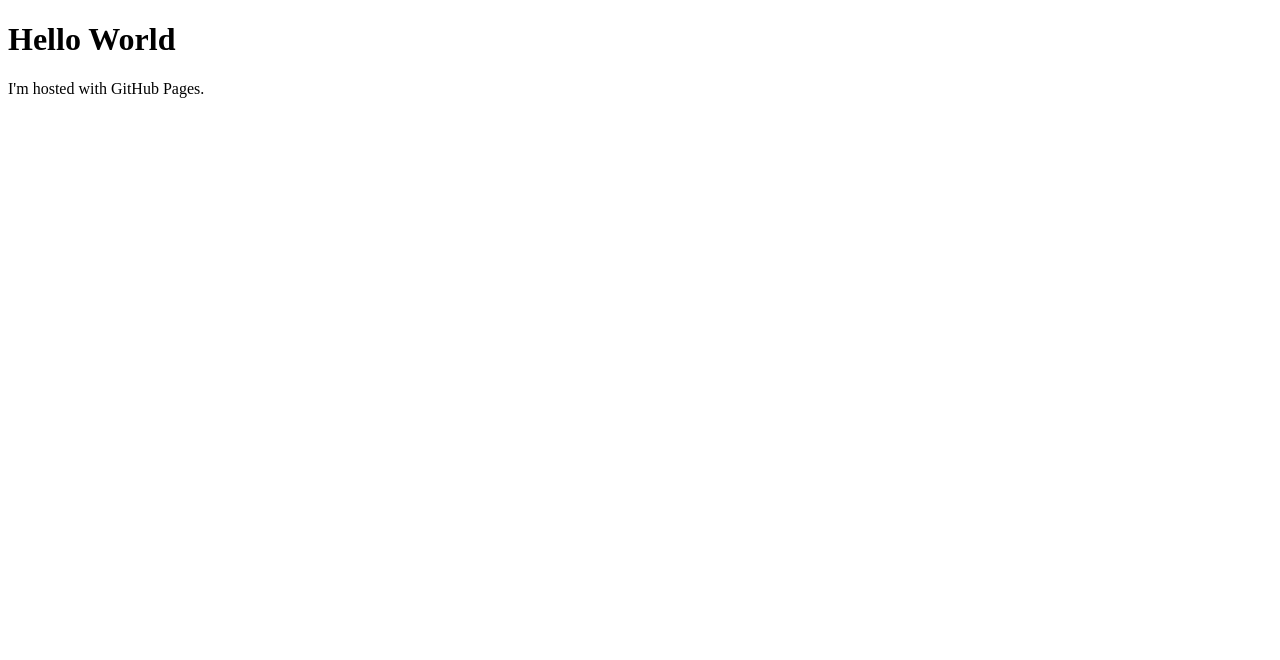
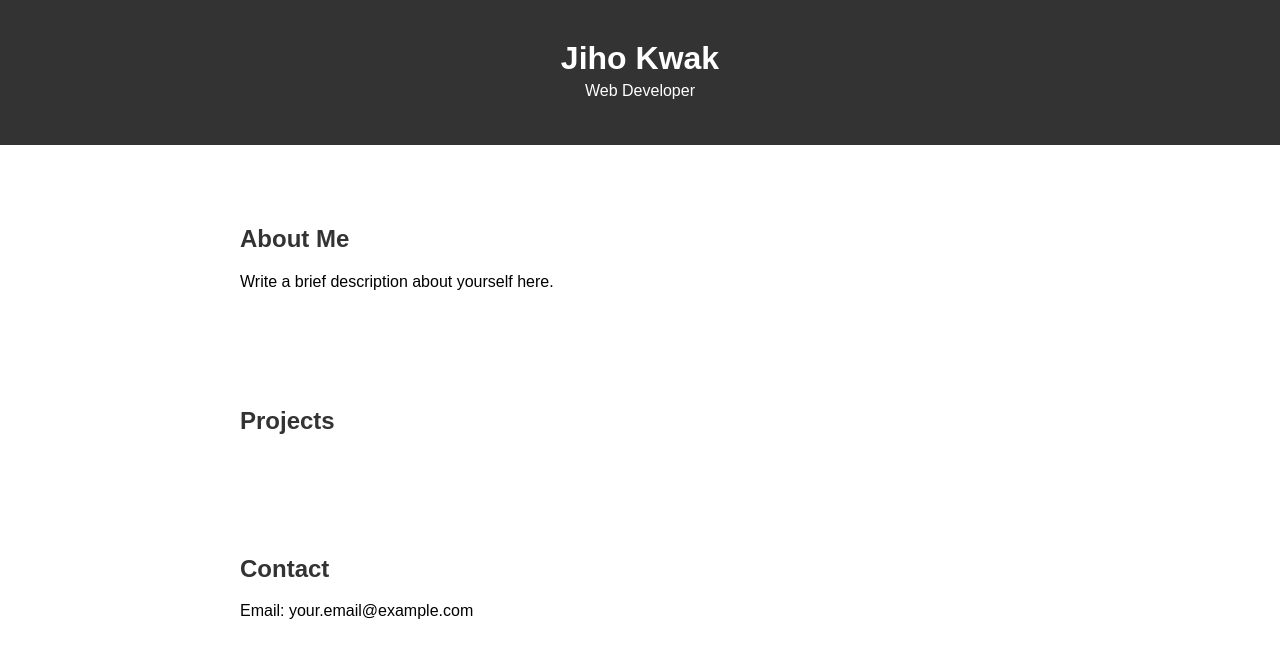
Before and after one commit to Jiho1211/jihokwak.github.io, a plain HTML site: page index.html in a window 1280 px wide. Drawn offline with Linux system fonts and the light colour scheme.

Commit message:
Add files via upload

```diff
--- a/index.html
+++ b/index.html
@@ -1,7 +1,41 @@
 <!DOCTYPE html>
-<html>
+<html lang="en">
+<head>
+    <meta charset="UTF-8">
+    <meta name="viewport" content="width=device-width, initial-scale=1.0">
+    <link rel="stylesheet" href="styles.css">
+    <title>Your Name - Portfolio</title>
+</head>
 <body>
-<h1>Hello World</h1>
-<p>I'm hosted with GitHub Pages.</p>
+    <header>
+        <div class="container">
+            <h1>Jiho Kwak</h1>
+            <p>Web Developer</p>
+        </div>
+    </header>
+
+    <section id="about">
+        <div class="container">
+            <h2>About Me</h2>
+            <p>Write a brief description about yourself here.</p>
+        </div>
+    </section>
+
+    <section id="projects">
+        <div class="container">
+            <h2>Projects</h2>
+            <!-- Add your project details here -->
+        </div>
+    </section>
+
+    <section id="contact">
+        <div class="container">
+            <h2>Contact</h2>
+            <p>Email: your.email@example.com</p>
+            <!-- Add more contact details as needed -->
+        </div>
+    </section>
+
+    <script src="script.js"></script>
 </body>
 </html>
--- /dev/null
+++ b/styles.css
@@ -0,0 +1,36 @@
+body {
+    font-family: 'Arial', sans-serif;
+    margin: 0;
+    padding: 0;
+}
+
+.container {
+    max-width: 800px;
+    margin: 0 auto;
+    padding: 20px;
+}
+
+header {
+    background-color: #333;
+    color: #fff;
+    text-align: center;
+    padding: 20px 0;
+}
+
+header h1 {
+    margin: 0;
+}
+
+header p {
+    margin: 5px 0;
+}
+
+section {
+    margin: 40px 0;
+}
+
+h2 {
+    color: #333;
+}
+
+/* Add more styling as needed */
```
Also changed, not shown: script.js (added).
